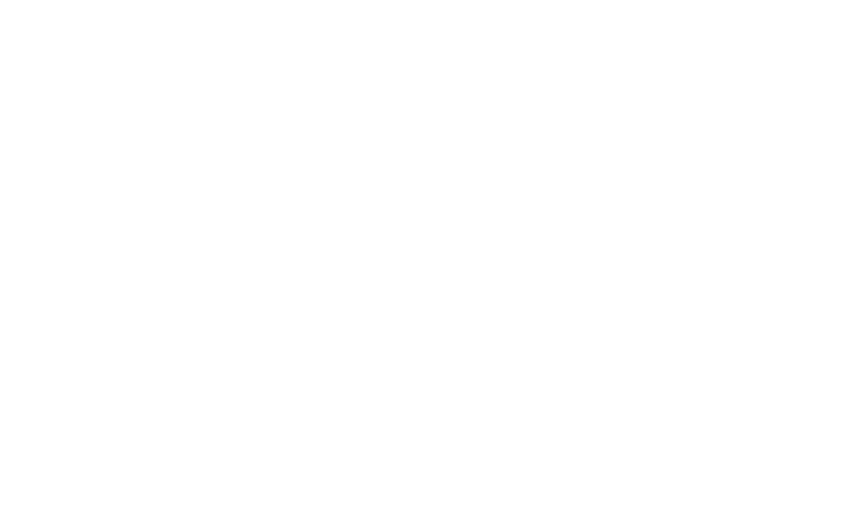
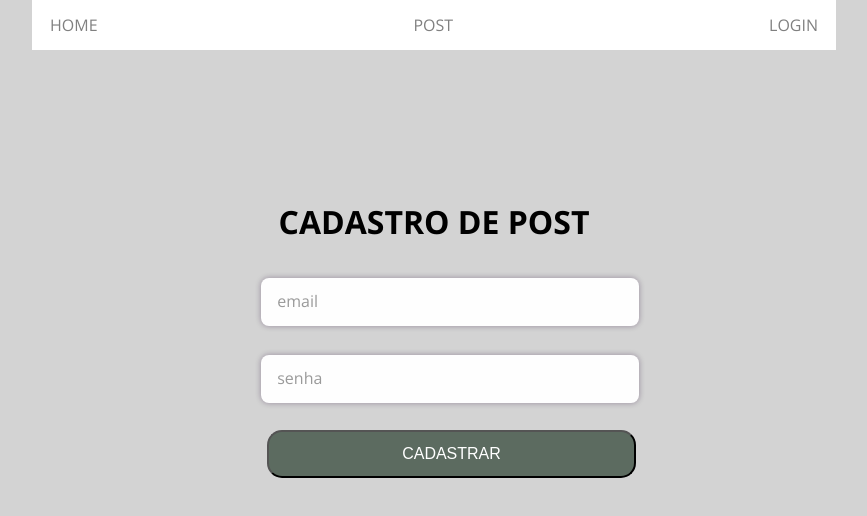
Before and after one commit to GustavoFSProg/blog-gus-js, a React (Vite) app: page /register-post in a window 1280 px wide. Before the commit this address had no page. Shown: the top 516 px of the page, without its empty margins (206-1073 px from the left). Built offline with nearby package versions, Linux system fonts and the light colour scheme.

Commit message:
first register posts

```diff
--- a/src/components/Input/index.tsx
+++ b/src/components/Input/index.tsx
@@ -1,15 +1,16 @@
+/* eslint-disable react/prop-types */
 import React from 'react'
 import { Container, InputContainer, StyledInput, Label, ErrorMessage } from './style'
 
-interface InputProps {
-  type: string
-  placeholder: string
-  value: string
-  invalid?: boolean
-  required?: boolean
-  errorMessage?: string
-  onChange: (event: any) => void
-}
+// interface InputProps {
+//   type: string
+//   placeholder: string
+//   value: string
+//   invalid?: boolean
+//   required?: boolean
+//   errorMessage?: string
+//   onChange: (event: any) => void
+// }
 
 export const Input = ({
   type,
@@ -19,7 +20,7 @@
   required = false,
   errorMessage,
   onChange,
-}: InputProps) => (
+}) => (
   <Container>
     <InputContainer>
       <StyledInput type={type} value={value} onChange={onChange} required={required} />
--- a/src/components/NavBar/NavBar.jsx
+++ b/src/components/NavBar/NavBar.jsx
@@ -10,7 +10,11 @@
         >
             HOME
           </Link></span>
-        <span>BLOG</span>
+        <span> <Link to="/register-post"
+          style={{textDecoration: 'none', color: 'gray'}}
+          >
+            POST
+          </Link></span>
         <span>
           <Link to="/login"
           style={{textDecoration: 'none', color: 'gray'}}
--- /dev/null
+++ b/src/pages/Posts/RegisterPost.jsx
@@ -0,0 +1,153 @@
+import { useState } from "react";
+import { Input } from "../../components/Input";
+import styled from "styled-components";
+import NavBar from "../../components/NavBar/NavBar";
+import api from "../../api";
+
+const Button = styled.button`
+  display: flex;
+  align-items: center;
+  justify-content: center;
+  width: 107%;
+  height: auto;
+  background: #5c6b60;
+  color: white;
+  padding: 13px;
+  margin-left: 35px;
+  margin-top: -15px;
+  border-radius: 15px;
+  transition: ease all 0.9s;
+  cursor: pointer;
+  font-size: 16px;
+
+  &:hover {
+    background: #7a9180;
+    color: yellow;
+  }
+
+  @media screen and (max-width: 800px) {
+    width: 79.4vw;
+    margin-left: 33px;
+  }
+`;
+
+const Form = styled.form`
+  display: flex;
+  width: 100%;
+  height: auto;
+  align-items: center;
+  justify-content: center;
+  flex-direction: column;
+
+  @media screen and (max-width: 800px) {
+    width: 72vw;
+    margin-left: -27px;
+  }
+`;
+
+const LoginContainer = styled.div`
+  display: flex;
+  width: 27%;
+  height: auto;
+  align-items: center;
+  justify-content: center;
+  flex-direction: column;
+
+  @media screen and (max-width: 800px) {
+    margin-top: -90px;
+  }
+`;
+
+function RegisterPost() {
+  const [email, setEmail] = useState("");
+  const [password, setPassword] = useState("");
+
+  async function UserLogin(event) {
+    event.preventDefault();
+
+    try {
+      const { data } = await api.post("/login", { email, password });
+
+      // }
+      // console.log(`TOKEN: ${data.token}`)
+      console.log('USUÁRIO LOGADO!')
+
+      if (!data.data) {
+        return alert("Erro no Login preencha os campos!!");
+      } else {
+        return alert("Login  realizado com sucesso!");
+      }
+    } catch (error) {
+      return alert(`Erro no Login ${error}`);
+    }
+  }
+
+  return (
+    <>
+      <div
+        style={{
+          display: "flex",
+          background: "lightgray",
+
+          flexDirection: "column",
+          width: "100vw",
+          height: "100vh",
+          alignItems: "center",
+        }}
+      >
+        <NavBar />
+
+        <LoginContainer>
+          <h1 style={{ marginTop: "150px" }}>CADASTRO DE POST</h1>
+          <Form onSubmit={UserLogin}>
+            <div
+              style={{
+                display: "flex",
+                width: "100%",
+                height: "5rem",
+                alignItems: "center",
+                justifyContent: "center",
+                flexDirection: "column",
+                marginTop: "24px",
+              }}
+            >
+              <Input
+                type="email"
+                placeholder="email"
+                onChange={(e) => setEmail(e.target.value)}
+                value={email}
+                invalid={true}
+                // errorMessage="Email inválido"
+              />
+            </div>
+
+            <div
+              style={{
+                display: "flex",
+                width: "100%",
+                height: "5rem",
+                alignItems: "center",
+                justifyContent: "center",
+                flexDirection: "column",
+                marginTop: "-3px",
+              }}
+            >
+              <Input
+                type="password"
+                placeholder="senha"
+                onChange={(e) => setPassword(e.target.value)}
+                value={password}
+                invalid={true}
+                // errorMessage="password inválido"
+              />
+            </div>
+
+            <Button type="submit">CADASTRAR</Button>
+          </Form>
+        </LoginContainer>
+      </div>
+    </>
+  );
+}
+
+export default RegisterPost;
--- a/src/routes.jsx
+++ b/src/routes.jsx
@@ -1,6 +1,7 @@
 import {BrowserRouter, Route, Routes} from 'react-router-dom'
 import App from './App';
 import Login from './pages/Users/Login';
+import RegisterPost from './pages/Posts/RegisterPost';
 
 function Routers() {
     return (
@@ -9,6 +10,7 @@
          <Routes>
             <Route path="/" exact element={<App />}/>
             <Route path="/login"  element={<Login />}/>
+            <Route path="/register-post"  element={<RegisterPost />}/>
          </Routes>
        </BrowserRouter>
       </>
```
Also changed, not shown: TODO.txt.
